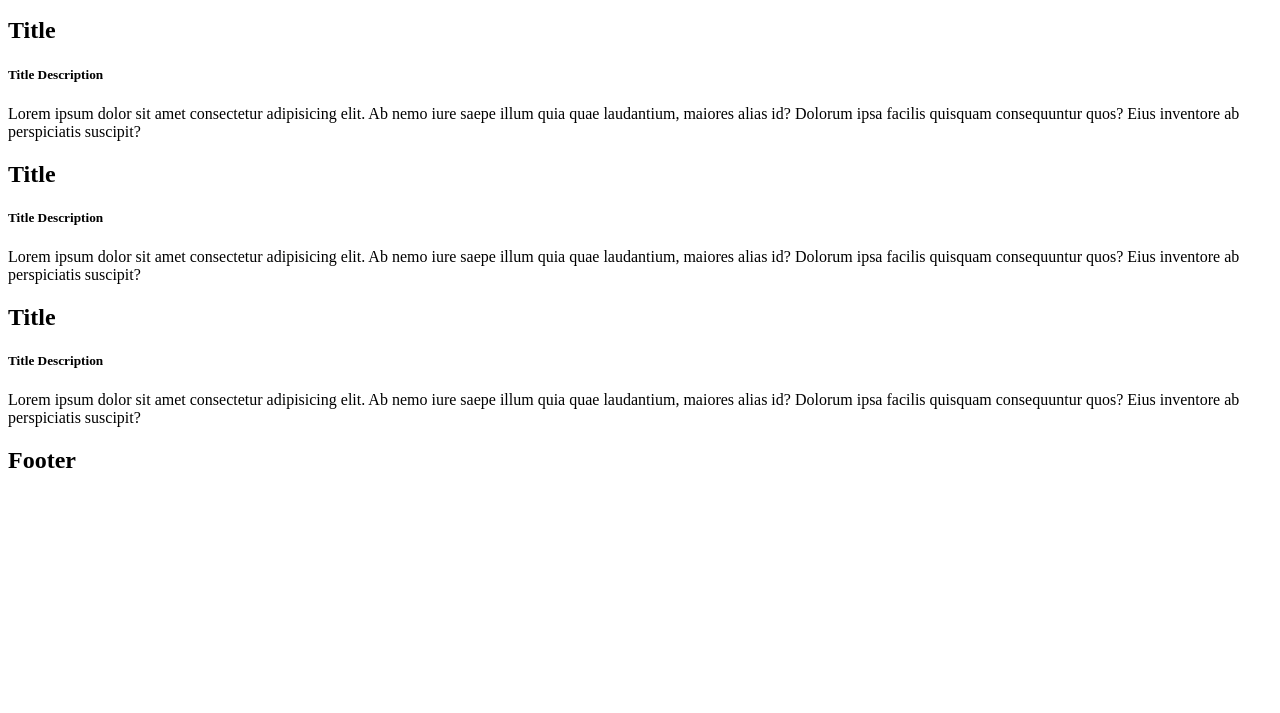
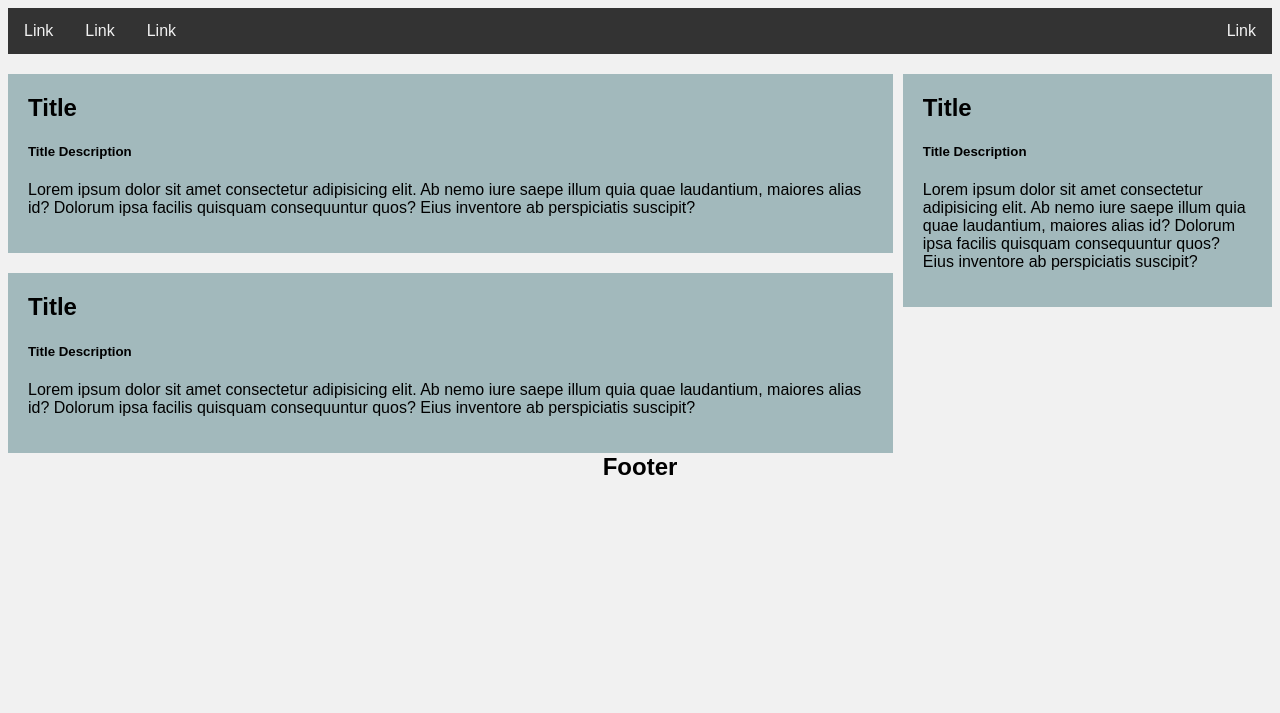
Before and after one commit to nabil828/comp1537-w22-repo, a plain HTML site: page lab4/index.html in a window 1280 px wide. Shown: the part 87-800 px from the top of the page. Drawn offline with Linux system fonts and the light colour scheme.

Commit message:
steps 3, 4, & 5

```diff
--- a/lab4/index.html
+++ b/lab4/index.html
@@ -5,7 +5,54 @@
         </title>
 
         <style>
+            *{
+                box-sizing: border-box;
+            }
+            body{
+                background-color: #f1f1f1;
+                font-family: Arial, Helvetica, sans-serif;
+            }
+            #topnav{
+                background-color: #333;
+                overflow: hidden;
+            }
 
+            #topnav a{
+                color: #f2f2f2;
+                text-decoration: none;
+                display: block;
+                float: left;
+                padding: 14px 16px;
+            }
+            #topnav a:hover{
+                background-color: f2f2f2;
+                color: #333;
+            }
+
+            .card{
+                background-color: #a2b9bc;
+                padding: 20px;
+                margin-top: 20px;
+            }
+            #header, #footer{
+                text-align: center;
+            }
+            #left_column{
+                width: 70%;
+                float: left;
+            }
+            #right_column{
+                width: 30%;
+                float: right;
+                padding-left: 10px;
+            }
+            #footer{
+                clear: both;
+            }
+
+            h1, h2, h3, div{
+                margin: 0px;
+            }
         </style>
     </head>
 
@@ -13,6 +60,16 @@
         <div id="header">
             <h1>Header</h1>
             <p>Should be responsive</p>
+        </div>
+        <div id="topnav">
+                <a href="#"> Link </a>
+
+                <a href="#"> Link </a>
+
+                <a href="#"> Link </a>
+
+                <a href="#" style="float: right;"> Link </a>
+
         </div>
 
         <div id="left_column">
@@ -40,7 +97,6 @@
                     Lorem ipsum dolor sit amet consectetur adipisicing elit. Ab nemo iure saepe illum quia quae laudantium, maiores alias id? Dolorum ipsa facilis quisquam consequuntur quos? Eius inventore ab perspiciatis suscipit?
                 </p>
             </div>
-
         </div>
 
         <div id="footer">
```
